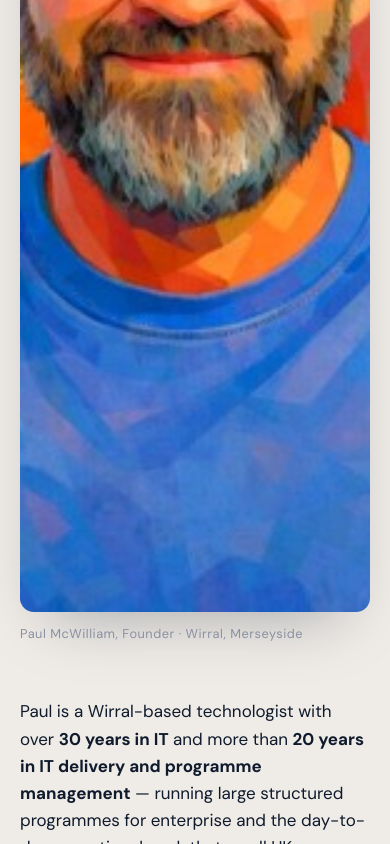
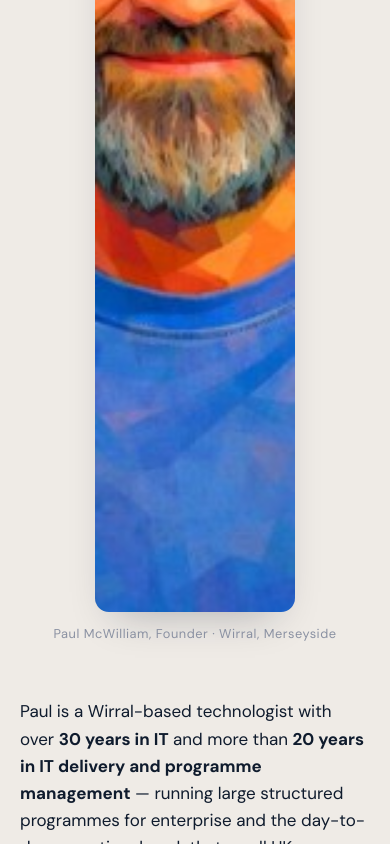
Before and after one commit to mcfearless75/bluewaterassociates, a plain HTML site: page about.html in a window 390 px wide. Shown: the part 2436-3280 px from the top of the page. Drawn offline with Linux system fonts and the light colour scheme; a script that the page names is missing.

Commit message:
fix: shrink portrait to 240px (200px on mobile, centred)

```diff
--- a/about.html
+++ b/about.html
@@ -288,13 +288,17 @@
   .portrait-img{
     aspect-ratio:4/5;
     width:100%;
-    max-width:400px;
+    max-width:240px;
     border-radius:var(--radius);
     object-fit:cover;
     object-position:center 22%;
-    box-shadow:0 30px 60px -30px rgba(15,27,45,.35);
+    box-shadow:0 20px 40px -20px rgba(15,27,45,.3);
     display:block;
     background:var(--ink-08);
+  }
+  @media(max-width:820px){
+    .portrait-img{max-width:200px;margin:0 auto}
+    .portrait-caption{text-align:center}
   }
 
   /* PRINCIPLES (dark block) */
```
